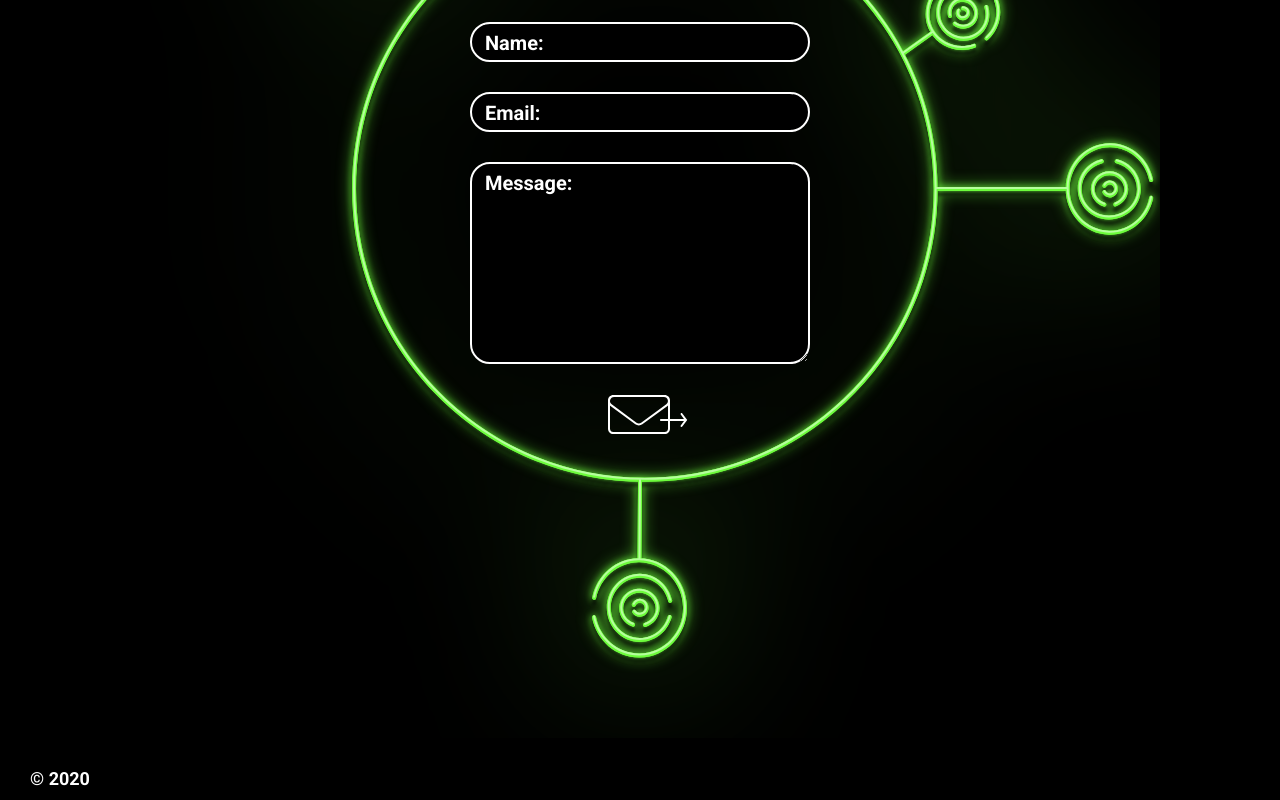
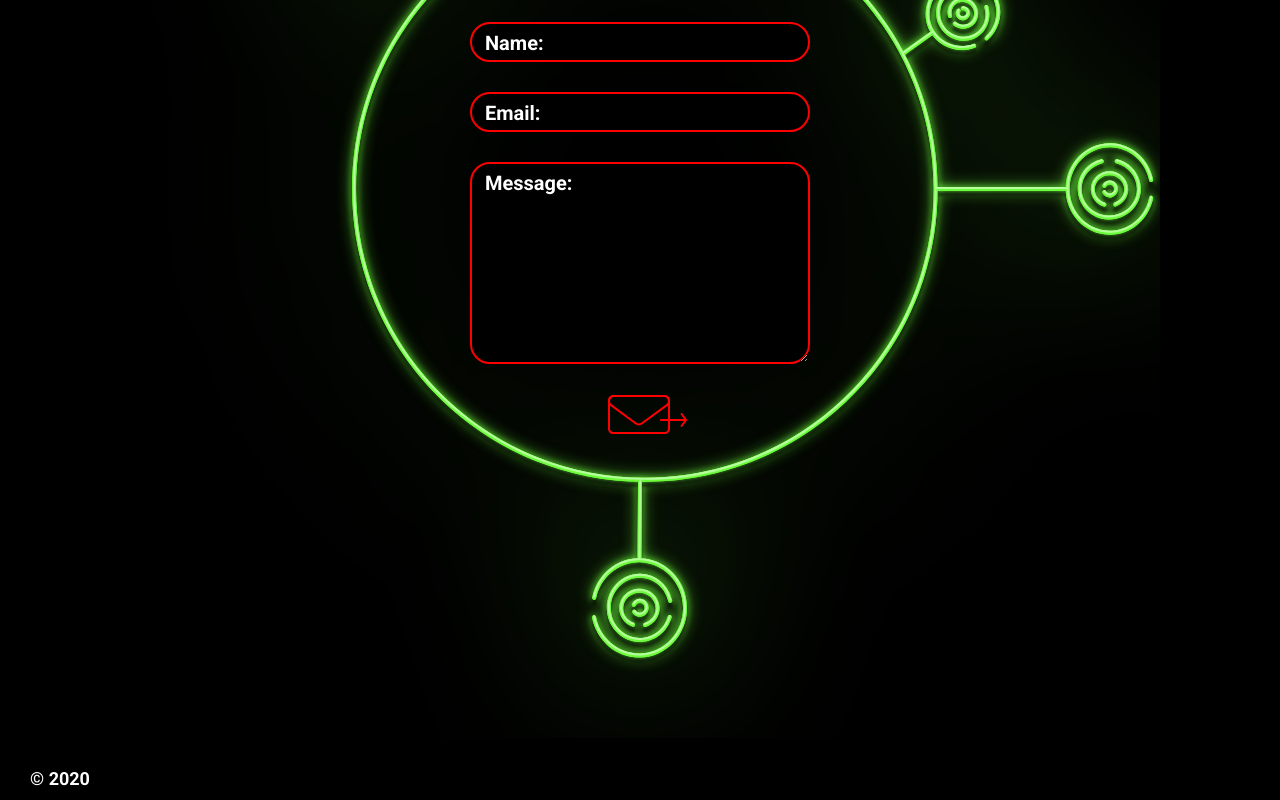
Before and after one commit to dkaupp/Portfolio-v1, a Next.js app: page / in a window 1280 px wide. Both pictures are taken after a click on the icon 640 px from the left and 4138 px from the top of the page. Shown: the part 3725-4525 px from the top of the page. Built offline with nearby package versions, Linux system fonts and the light colour scheme.

Commit message:
form input fields and submit button turn red if there are errors

```diff
--- a/components/ContactForm.js
+++ b/components/ContactForm.js
@@ -8,8 +8,8 @@ import theme from "../styles/theme";
 
 const schema = {
   email: Joi.string().email().min(5).max(30).required().label("Email"),
-  name: Joi.string().required().label("Name"),
-  message: Joi.required().label("message"),
+  name: Joi.string().label("Name"),
+  message: Joi.string().required().label("message"),
 };
 
 const ContactForm = ({ isActive, setIsActive }) => {
@@ -28,11 +28,13 @@ const ContactForm = ({ isActive, setIsActive }) => {
 
   const { name, email, message } = data;
 
+  console.log(errors);
+
   return (
     <ContactFormContainer isActive={isActive}>
       <StyledContactForm onSubmit={handleSubmit}>
         <StyledFormGroup>
-          <StyledInput
+          <NameInput
             type="text"
             name="name"
             id="name"
@@ -40,20 +42,22 @@ const ContactForm = ({ isActive, setIsActive }) => {
             autoComplete="off"
             onChange={handleChange}
             value={name}
+            errors={errors}
           />
           <StyledLabel htmlFor="name">
             <StyledSpan>Name:</StyledSpan>
           </StyledLabel>
         </StyledFormGroup>
         <StyledFormGroup>
-          <StyledInput
+          <EmailInput
             type="text"
             name="email"
             id="email"
+            autoComplete="off"
             required
-            autoComplete="off"
             onChange={handleChange}
             value={email}
+            errors={errors}
           />
           <StyledLabel htmlFor="email">
             <StyledSpan>Email:</StyledSpan>
@@ -67,6 +71,7 @@ const ContactForm = ({ isActive, setIsActive }) => {
             name="message"
             onChange={handleChange}
             value={message}
+            errors={errors}
             required
           ></StyledTextArea>
           <StyledLabel htmlFor="message">
@@ -74,6 +79,7 @@ const ContactForm = ({ isActive, setIsActive }) => {
           </StyledLabel>
         </StyledFormGroup>
         <ButtonContainer>
+          {!errors || Object.keys(errors).length === 0 ? (
             <SubmitButton
               onClick={handleSubmit}
               width="100"
@@ -90,6 +96,25 @@ const ContactForm = ({ isActive, setIsActive }) => {
                 fill="white"
               />
             </SubmitButton>
+          ) : (
+            <svg
+              onClick={handleSubmit}
+              width="100"
+              height="50"
+              viewBox="0 0 100 50"
+              fill="none"
+              xmlns="http://www.w3.org/2000/svg"
+              errors={errors}
+            >
+              <path
+                id="path1"
+                fillRule="evenodd"
+                clipRule="evenodd"
+                d="M23.3094 6C20.3634 6 18 8.41926 18 11.3727V39.6273C18 42.5807 20.3634 45 23.3094 45H74.6906C77.6366 45 80 42.5807 80 39.6273V32H94.0021L90.7073 36.4007C90.3763 36.8428 90.4664 37.4695 90.9085 37.8005C91.3506 38.1315 91.9773 38.0414 92.3083 37.5993L97.2492 31L92.3083 24.4007C91.9773 23.9586 91.3506 23.8685 90.9085 24.1995C90.4664 24.5305 90.3763 25.1572 90.7073 25.5993L94.0021 30H80V11.3727C80 8.41926 77.6366 6 74.6906 6H23.3094ZM78 30V16.5287C77.8364 16.6759 77.662 16.8175 77.4766 16.9525L52.3125 35.2816C50.2169 36.808 47.3896 36.7986 45.304 35.2583L20.4853 16.9292C20.3141 16.8028 20.1524 16.6708 20 16.5339V39.6273C20 41.5038 21.4954 43 23.3094 43H74.6906C76.5046 43 78 41.5038 78 39.6273V32H71C70.4477 32 70 31.5523 70 31C70 30.4477 70.4477 30 71 30H78ZM24.0054 8H73.9882C77.8184 8 79.4682 13.0276 76.2991 15.3359L51.135 33.665C49.7452 34.6773 47.8755 34.6711 46.4921 33.6495L21.6734 15.3204C18.53 12.999 20.1884 8 24.0054 8Z"
+                fill="red"
+              />
+            </svg>
+          )}
         </ButtonContainer>
       </StyledContactForm>
     </ContactFormContainer>
@@ -205,6 +230,23 @@ const StyledInput = styled.input`
   `}
 `;
 
+const EmailInput = styled(StyledInput)`
+  ${(props) =>
+    props.errors &&
+    props.errors.email &&
+    css`
+      border: 2px solid red;
+    `}
+`;
+const NameInput = styled(StyledInput)`
+  ${(props) =>
+    props.errors &&
+    props.errors.name &&
+    css`
+      border: 2px solid red;
+    `}
+`;
+
 const StyledTextArea = styled.textarea`
   font-family: inherit;
   font-size: 2rem;
@@ -236,6 +278,13 @@ const StyledTextArea = styled.textarea`
     border: 2px solid #6DFC3C;
   };
 
+  `}
+
+${(props) =>
+    props.errors &&
+    props.errors.message &&
+    css`
+      border: 2px solid red !important;
     `}
 `;
 
```
Lines whose indentation alone changed are shown as unchanged.
